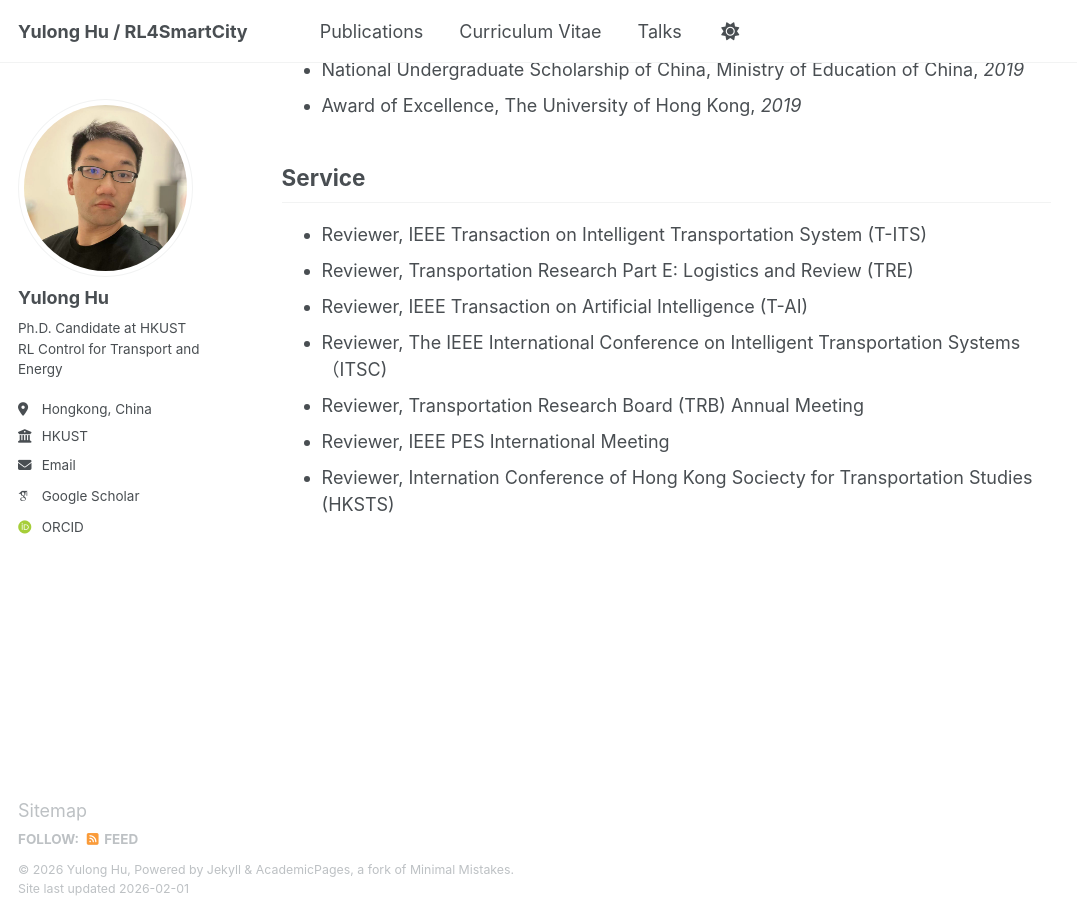
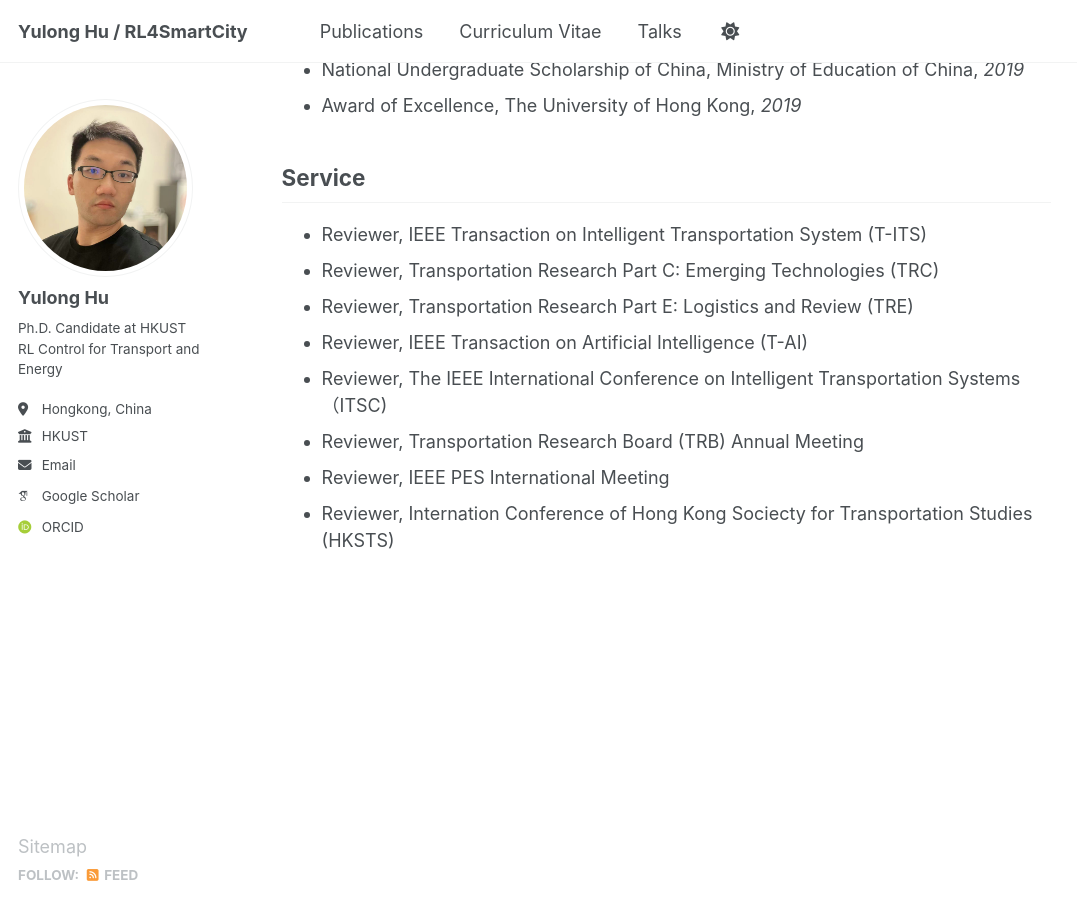
Before and after one commit to yulonghu2000/yulonghu2000.github.io, a Jekyll site: the page built from _pages/cv.md, in a window 1280 px wide and 900 px high, scrolled down 1247 px. Shown: the whole window, without its empty margins (0-1077 px from the left). Built offline with Jekyll 4.4.1, drawn with Linux system fonts in a browser that asks for light colours; some web fonts are replaced.

Commit message:
Update cv.md

```diff
--- a/_pages/cv.md
+++ b/_pages/cv.md
@@ -33,6 +33,7 @@ author_profile: true
 
 ## Service
 - Reviewer, IEEE Transaction on Intelligent Transportation System (T-ITS)
+- Reviewer, Transportation Research Part C: Emerging Technologies (TRC)
 - Reviewer, Transportation Research Part E: Logistics and Review (TRE)
 - Reviewer, IEEE Transaction on Artificial Intelligence (T-AI)
 - Reviewer, The IEEE International Conference on Intelligent Transportation Systems（ITSC)
```
